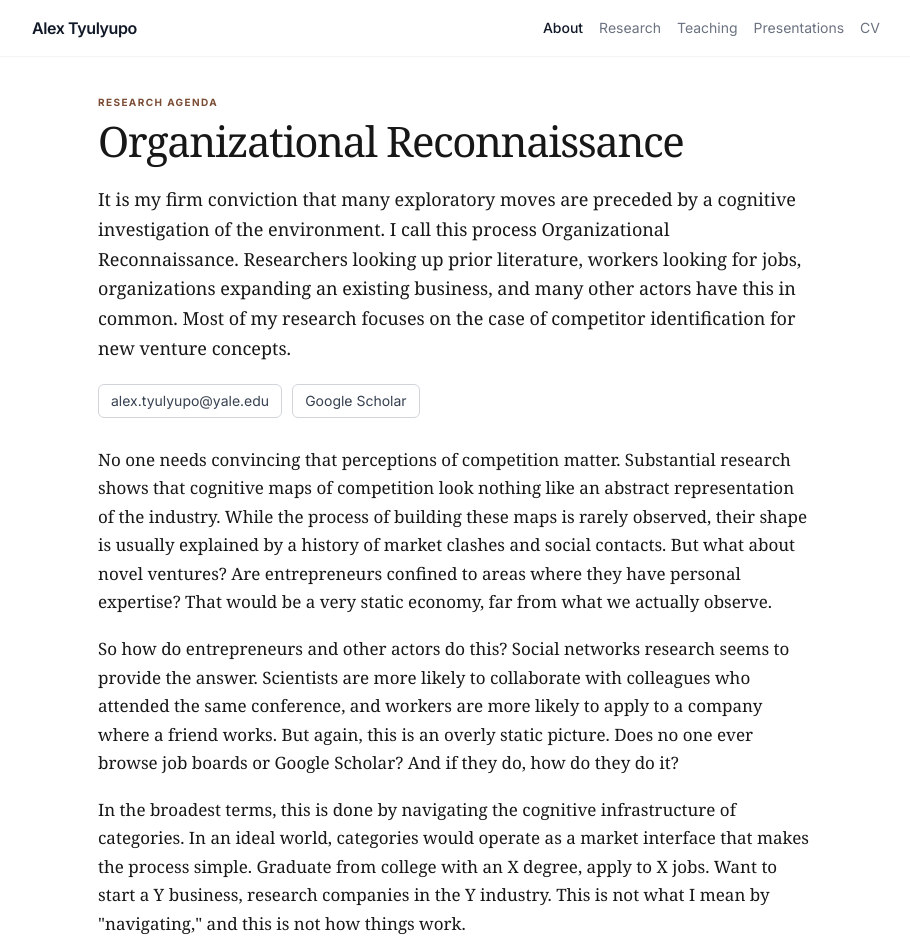
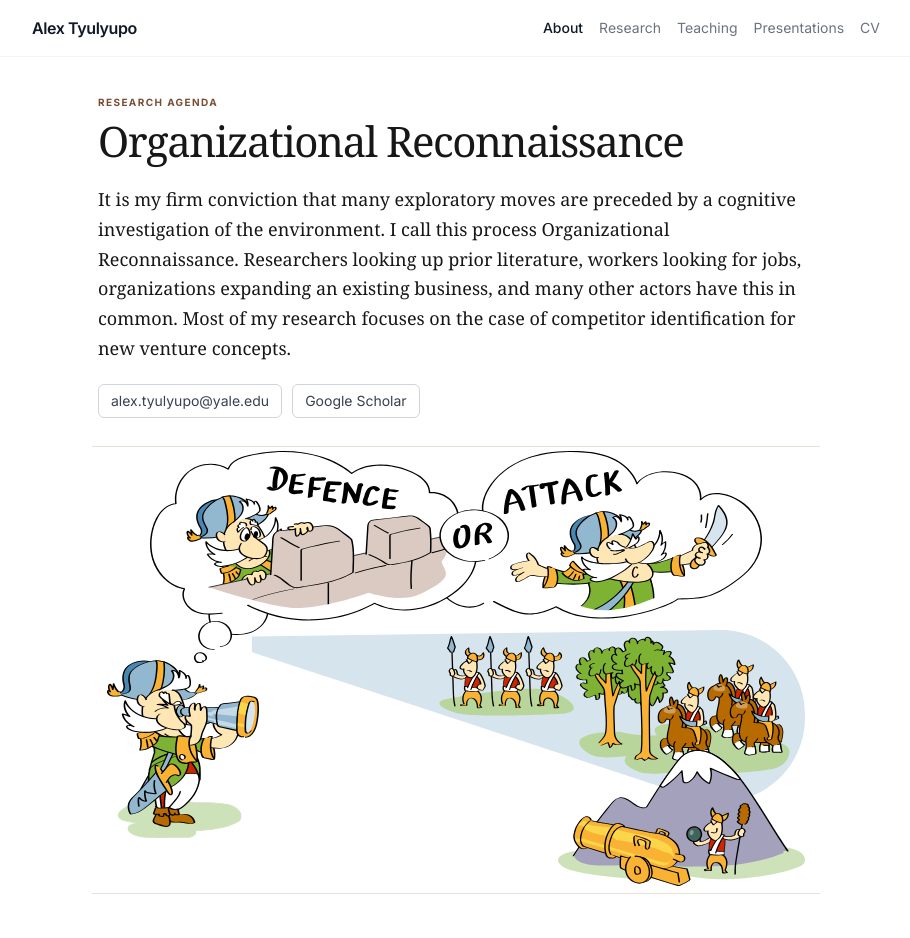
Before and after one commit to novoach/personalWebsite, a Next.js app: page / in a window 1280 px wide. Shown: the top 938 px of the page, without its empty margins (184-1094 px from the left). Built offline with nearby package versions, Linux system fonts and the light colour scheme.

Commit message:
Refine compact homepage illustration

```diff
--- a/app/page.module.css
+++ b/app/page.module.css
@@ -189,6 +189,10 @@
   display: none;
 }
 
+.compactIllustration {
+  display: none;
+}
+
 .gotHere {
   max-width: 820px;
   margin: 0 auto;
@@ -226,6 +230,56 @@
     display: block;
   }
 
+  .compactIllustration {
+    display: block;
+    max-width: 760px;
+    margin: 0 auto 40px;
+    padding: 0 16px;
+  }
+
+  .compactScene {
+    position: relative;
+    width: 100%;
+    aspect-ratio: 13 / 8;
+    overflow: hidden;
+    border-top: 1px solid var(--rule);
+    border-bottom: 1px solid var(--rule);
+    background: #fff;
+  }
+
+  .compactScene img {
+    position: absolute;
+    height: auto;
+  }
+
+  .compactCloud {
+    z-index: 20;
+    top: 1%;
+    left: 8%;
+    width: 84%;
+  }
+
+  .compactGeneral {
+    z-index: 22;
+    top: 39%;
+    left: 2%;
+    width: 21%;
+  }
+
+  .compactEnemy {
+    z-index: 6;
+    top: 41%;
+    left: 22%;
+    width: 76%;
+  }
+
+  .compactCannon {
+    z-index: 8;
+    top: 68%;
+    left: 64%;
+    width: 34%;
+  }
+
   .compactText {
     max-width: 760px;
     margin: 0 auto;
@@ -247,20 +301,6 @@
   .compactDefinition p {
     margin: 0;
     font: 16px/1.55 Georgia, "Times New Roman", serif;
-  }
-
-  .compactVisual {
-    max-width: 760px;
-    margin: 34px auto 56px;
-    padding: 0 16px;
-  }
-
-  .compactSummary {
-    display: block;
-    width: 100%;
-    height: auto;
-    border-top: 1px solid var(--rule);
-    border-bottom: 1px solid var(--rule);
   }
 
   .gotHere {
--- a/app/page.tsx
+++ b/app/page.tsx
@@ -100,6 +100,35 @@ export default function About() {
           ))}
         </div>
       </section>
+
+      <figure className={styles.compactIllustration}>
+        <div
+          className={styles.compactScene}
+          role="img"
+          aria-label="An observer surveys a partially visible competitive field while considering whether to defend or attack"
+        >
+          <img
+            className={styles.compactCloud}
+            src="/illustrations/recon-cloud.svg"
+            alt=""
+          />
+          <img
+            className={styles.compactGeneral}
+            src="/illustrations/recon-general.svg"
+            alt=""
+          />
+          <img
+            className={styles.compactEnemy}
+            src="/illustrations/recon-enemy.svg"
+            alt=""
+          />
+          <img
+            className={styles.compactCannon}
+            src="/illustrations/recon-cannon.svg"
+            alt=""
+          />
+        </div>
+      </figure>
 
       <div className={styles.desktop}>
         <section className={styles.desktopStage}>
@@ -209,14 +238,6 @@ export default function About() {
           </p>
           <Definition compact />
         </section>
-
-        <section className={styles.compactVisual}>
-          <img
-            className={styles.compactSummary}
-            src="/illustrations/recon-summary.svg"
-            alt="The actor surveys a partially observable environment while considering whether to defend or attack"
-          />
-        </section>
       </div>
 
       <section className={styles.gotHere}>
```
